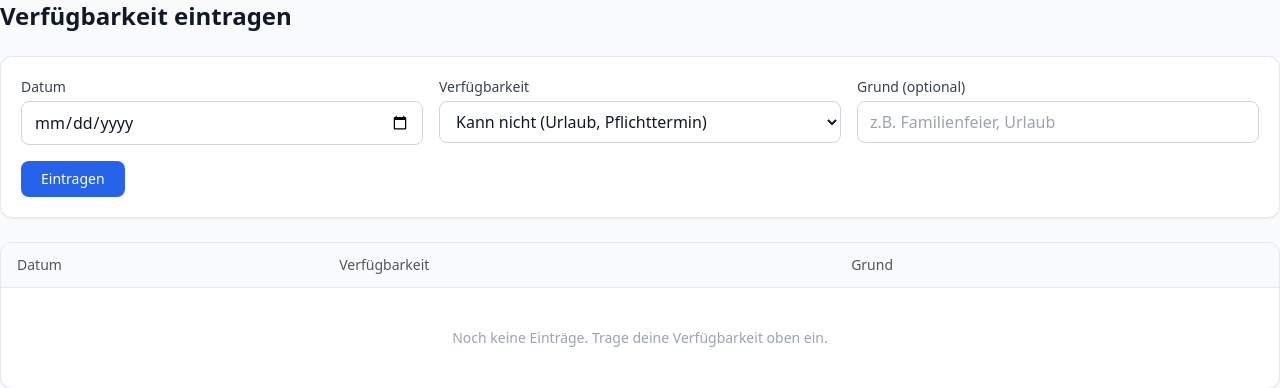
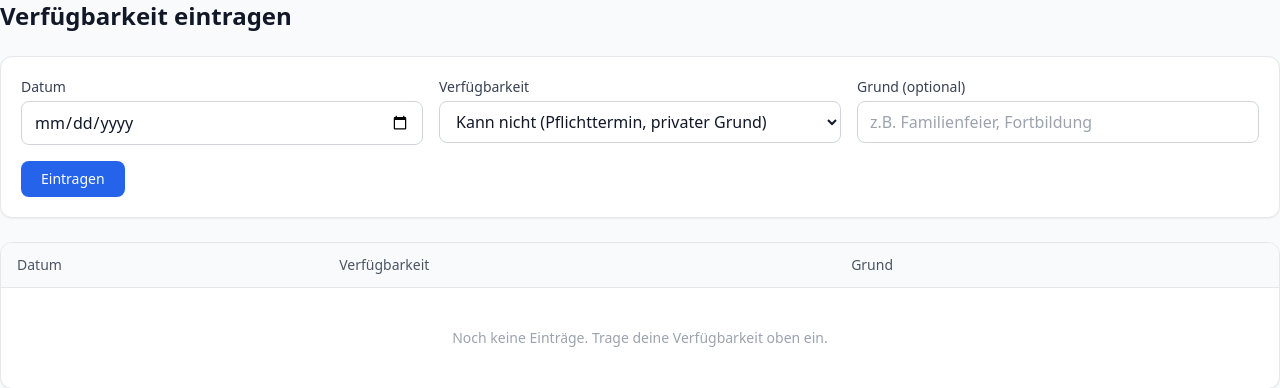
Before and after one commit to mengermalte-source/notdienstplaner, a FastAPI app: template app/templates/doctor/wishes.html in a window 1280 px wide. Shown: the top 388 px of the page. Run offline with FastAPI, Linux system fonts and the light colour scheme; the template is opened without the code that fills it, so the values that code supplies are empty; parts of the project's set-up code (start-up, migrations or seed data) failed here and were passed over; some libraries are stand-ins or nearby versions.

Commit message:
fix: remove Urlaub from Kann-nicht option label — vacation is entered separately below

```diff
--- a/app/templates/doctor/wishes.html
+++ b/app/templates/doctor/wishes.html
@@ -13,14 +13,14 @@
     <div>
       <label class="block text-sm font-medium text-gray-700 mb-1">Verfügbarkeit</label>
       <select name="kind" class="w-full border border-gray-300 rounded-lg px-3 py-2 focus:outline-none focus:ring-2 focus:ring-blue-500 bg-white">
-        <option value="cannot">Kann nicht (Urlaub, Pflichttermin)</option>
+        <option value="cannot">Kann nicht (Pflichttermin, privater Grund)</option>
         <option value="prefer_not">Lieber nicht</option>
         <option value="prefer">Möchte gerne</option>
       </select>
     </div>
     <div>
       <label class="block text-sm font-medium text-gray-700 mb-1">Grund (optional)</label>
-      <input type="text" name="reason" placeholder="z.B. Familienfeier, Urlaub"
+      <input type="text" name="reason" placeholder="z.B. Familienfeier, Fortbildung"
         class="w-full border border-gray-300 rounded-lg px-3 py-2 focus:outline-none focus:ring-2 focus:ring-blue-500">
     </div>
   </div>
```
